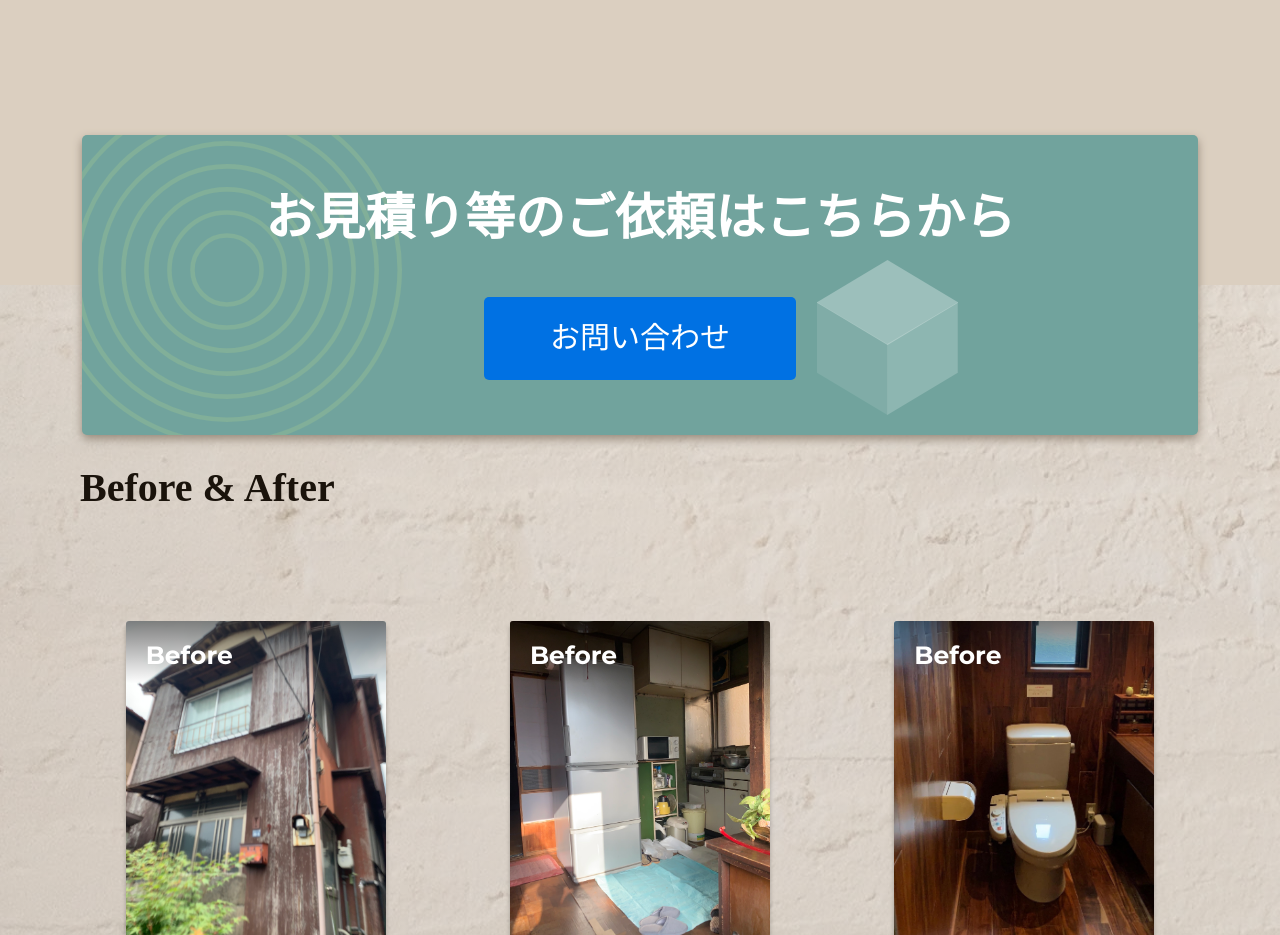
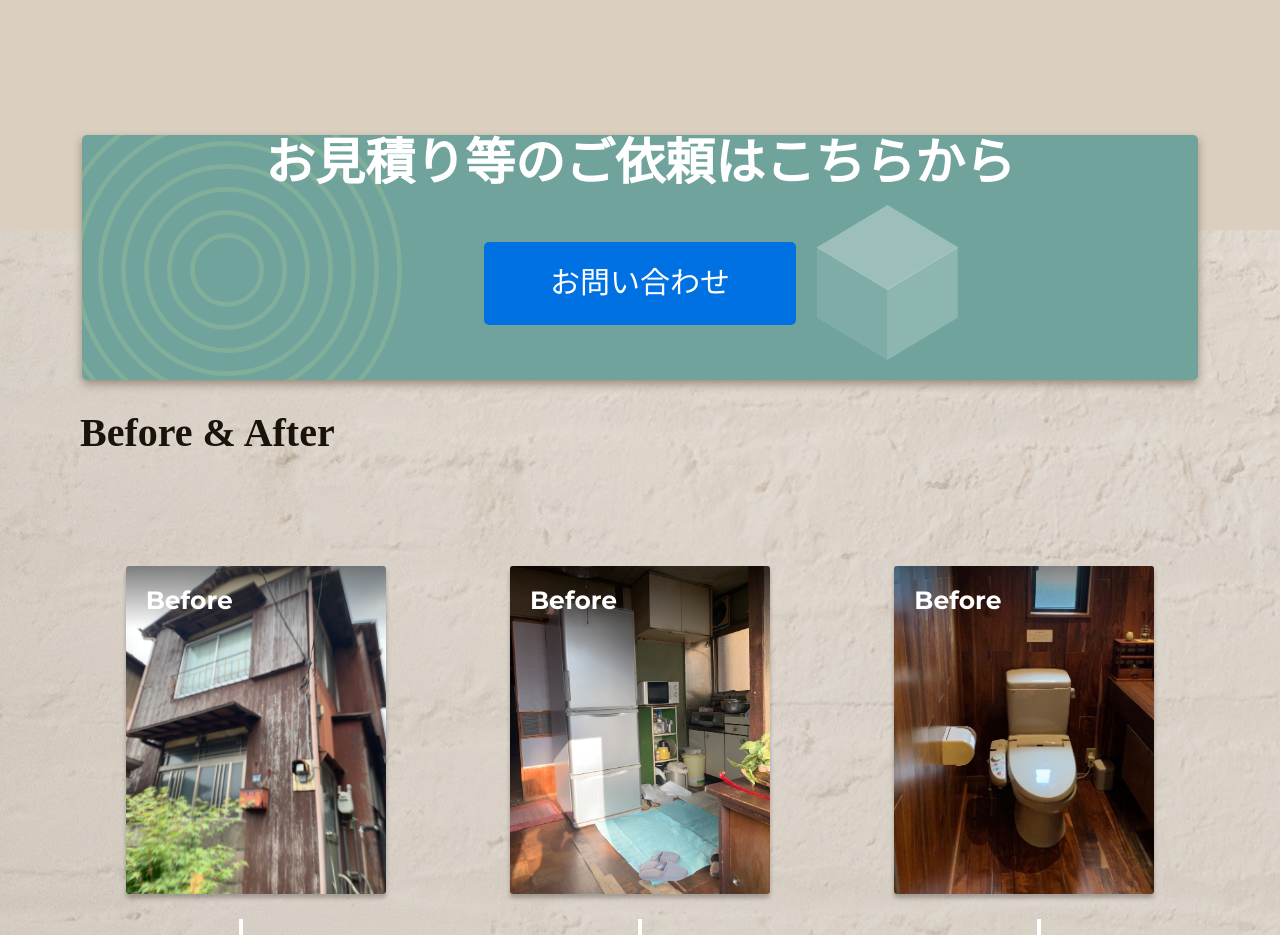
Before and after one commit to PagChomper/suzuki-demo-1, a React (Create React App) app: page / in a window 1280 px wide. Shown: the part 3240-4175 px from the top of the page. Built offline with nearby package versions, Linux system fonts and the light colour scheme; a web font is replaced by a local one.

Commit message:
change agin

```diff
--- a/src/components/Architect/architect.scss
+++ b/src/components/Architect/architect.scss
@@ -114,7 +114,7 @@
     }
 }
 
-@media screen and (max-width: 1440px) {
+@media screen and (max-width: 1900px) {
     .architech {
         padding-top: 0rem;
         transform: translateY(-20rem);
--- a/src/components/CTA/cta.scss
+++ b/src/components/CTA/cta.scss
@@ -67,6 +67,11 @@
     }
 }
 
+@media screen and (max-width: 1440px) {
+    .cta {
+        padding-top: 0;
+    }
+}
 
 @media screen and (max-width: 1024px) {
     .cta {
```
